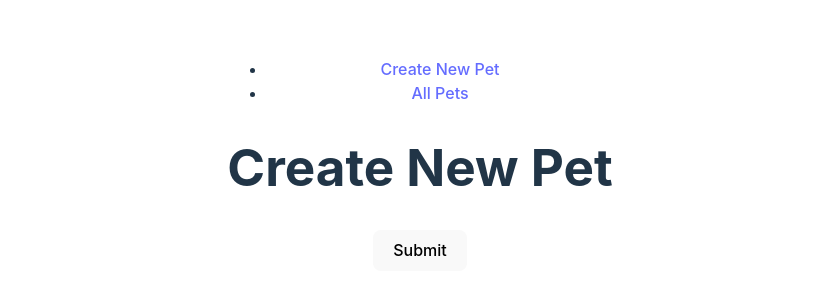
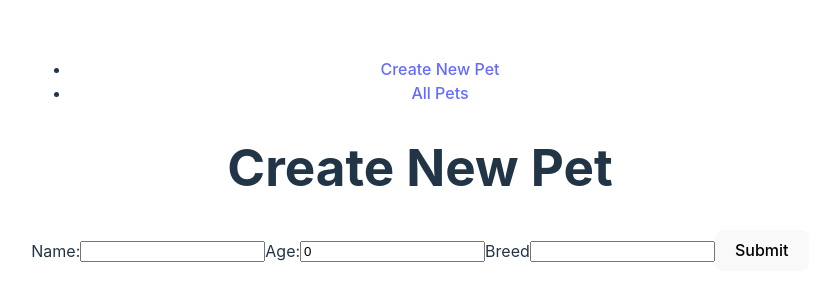
Before and after one commit to GA-SEB-3/Unit03-W03-D01-Pets-Frontend, a React (Vite) app: page /pets/create in a window 1280 px wide. Shown: the part 244-544 px from the top of the page, without its empty margins (220-1039 px from the left). Built offline with nearby package versions, Linux system fonts and the light colour scheme.

Commit message:
updated code

```diff
--- a/src/pages/CreatePet.jsx
+++ b/src/pages/CreatePet.jsx
@@ -1,15 +1,54 @@
-import React from 'react'
+import {useState} from 'react'
 
 function CreatePet() {
+    const [formData,setFormData] = useState({
+        name:"",
+        age:0,
+        breed:""
+    })
+
 
     function handleSubmit(e){
         e.preventDefault()
+    }
+
+    function handleChange(e){
+        setFormData({...formData, [e.target.name]:e.target.value})
     }
   return (
     <div>
       <h1>Create New Pet</h1>
 
       <form onSubmit={handleSubmit}>
+
+        <label htmlFor="name">Name:</label>
+        <input
+         type="text"
+         id='name'
+         name='name'
+         value={formData.name}
+         onChange={handleChange}
+          />
+
+        <label htmlFor="age">Age:</label>
+        <input type="number"
+                id='age'
+                name='age'
+                value={formData.age}
+                onChange={handleChange}
+
+
+                 />
+
+        <label htmlFor="breed">Breed</label>
+        <input type="text"
+        name='breed'
+        id='breed'
+        value={formData.breed}
+        onChange={handleChange}
+
+
+         />
 
         <button>Submit</button>
       </form>
```
